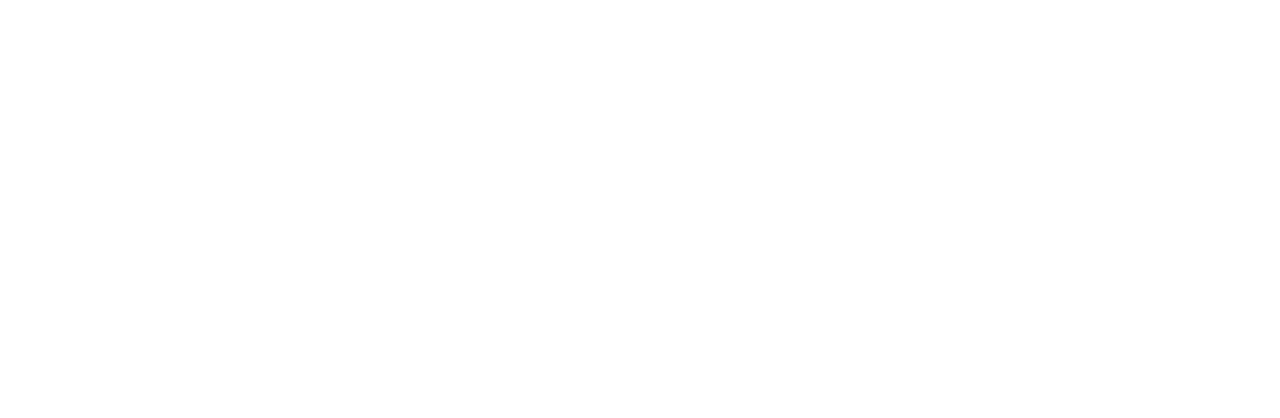
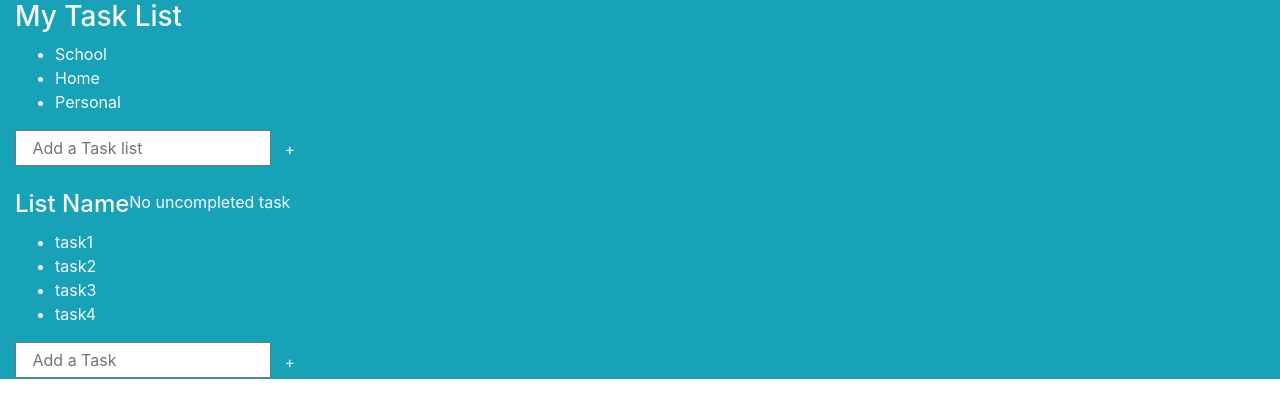
Before and after one commit to wandji20/To-Do-List, a website: page dist/index.html in a window 1280 px wide. Drawn offline with Linux system fonts and the light colour scheme.

Commit message:
Add plain Html and css for todo app

```diff
--- a/src/styles.scss
+++ b/src/styles.scss
@@ -1,4 +1,34 @@
-// body {
-//   background: blue;
-// }
 @import "bootstrap";
+body {
+  width: 100%;
+  padding: 0;
+  margin: 0;
+}
+#content {
+  display: flex;
+  flex-direction: column;
+  justify-content: center;
+  align-items: center;
+  color: white;
+  height: 100vh;
+  border: 3px solid black;
+}
+
+input {
+  border: none;
+  border-radius: 3px;
+}
+#content span {
+  background: #000;
+  border-radius: 5px;
+  margin-left: -4px;
+}
+
+#content div {
+  align-self: center;
+}
+
+.remove-padding {
+  padding-left: 0;
+  padding-right: 0;
+}
```
Also changed, not shown: dist/index.html.
